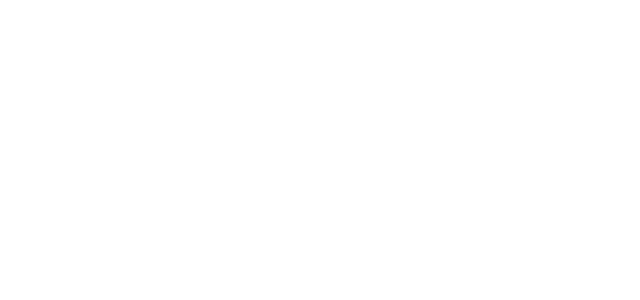
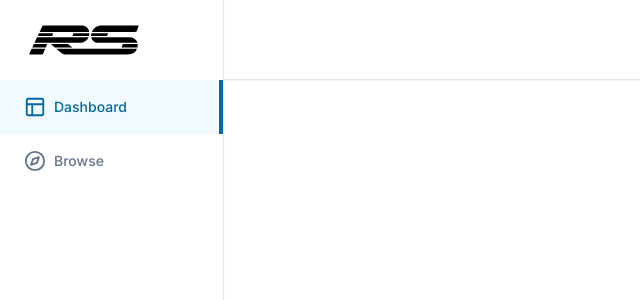
Before and after one commit to rsshonjoydas/lms-platform, a Next.js app: page / in a window 1280 px wide. Shown: the top 300 px of the page, without its empty margins (0-640 px from the left). Built offline with nearby package versions, Linux system fonts and the light colour scheme.

Commit message:
ci: sidebar & navbar

```diff
--- a/package.json
+++ b/package.json
@@ -22,6 +22,7 @@
   },
   "dependencies": {
     "@clerk/nextjs": "^4.24.1",
+    "@radix-ui/react-dialog": "^1.0.4",
     "@radix-ui/react-slot": "^1.0.2",
     "@types/node": "20.6.4",
     "@types/react": "18.2.22",
--- /dev/null
+++ b/src/app/(dashboard)/(routes)/search/page.tsx
@@ -0,0 +1,3 @@
+const SearchPage = () => <div>SearchPage</div>;
+
+export default SearchPage;
--- /dev/null
+++ b/src/app/(dashboard)/_components/logo.tsx
@@ -0,0 +1,5 @@
+import Image from 'next/image';
+
+const Logo = () => <Image height={120} width={120} alt='logo' src='/logo.svg' />;
+
+export default Logo;
--- /dev/null
+++ b/src/app/(dashboard)/_components/mobile-sidebar.tsx
@@ -0,0 +1,18 @@
+import { Sheet, SheetClose, SheetContent, SheetTrigger } from '@/components/ui/sheet';
+import { Menu } from 'lucide-react';
+import Sidebar from './sidebar';
+
+const MobileSidebar = () => (
+  <Sheet>
+    <SheetTrigger className='md:hidden pr-4 hover:opacity-75 transition'>
+      <Menu />
+    </SheetTrigger>
+    <SheetClose>
+      <SheetContent side='left' className='p-0 bg-white'>
+        <Sidebar />
+      </SheetContent>
+    </SheetClose>
+  </Sheet>
+);
+
+export default MobileSidebar;
--- /dev/null
+++ b/src/app/(dashboard)/_components/navbar.tsx
@@ -0,0 +1,11 @@
+import NavbarRoutes from '@/components/navbar-routes';
+import MobileSidebar from './mobile-sidebar';
+
+const Navbar = () => (
+  <div className='p-4 border-b h-full flex items-center bg-white shadow-sm'>
+    <MobileSidebar />
+    <NavbarRoutes />
+  </div>
+);
+
+export default Navbar;
--- /dev/null
+++ b/src/app/(dashboard)/_components/sidebar-item.tsx
@@ -0,0 +1,48 @@
+'use client';
+
+import { LucideIcon } from 'lucide-react';
+import { usePathname, useRouter } from 'next/navigation';
+
+import { cn } from '@/lib/utils';
+
+interface SidebarItemProps {
+  icon: LucideIcon;
+  label: string;
+  href: string;
+}
+
+const SidebarItem = ({ icon: Icon, label, href }: SidebarItemProps) => {
+  const pathname = usePathname();
+  const router = useRouter();
+
+  const isActive =
+    (pathname === '/' && href === '/') || pathname === href || pathname?.startsWith(`${href}/`);
+
+  const onClick = () => {
+    router.push(href);
+  };
+
+  return (
+    <button
+      onClick={onClick}
+      type='button'
+      className={cn(
+        'flex items-center gap-x-2 text-slate-500 text-sm font-[500] pl-6 transition-all hover:text-slate-600 hover:bg-slate-300/20',
+        isActive && 'text-sky-700 bg-sky-200/20 hover:bg-sky-200/20 hover:text-sky-700'
+      )}
+    >
+      <div className='flex items-center gap-x-2 py-4'>
+        <Icon size={22} className={cn('text-slate-500', isActive && 'text-sky-700')} />
+        {label}
+      </div>
+      <div
+        className={cn(
+          'ml-auto opacity-0 border-2 border-sky-700 h-full transition-all',
+          isActive && 'opacity-100'
+        )}
+      />
+    </button>
+  );
+};
+
+export default SidebarItem;
--- /dev/null
+++ b/src/app/(dashboard)/_components/sidebar-routes.tsx
@@ -0,0 +1,32 @@
+'use client';
+
+import { Compass, Layout } from 'lucide-react';
+
+import SidebarItem from './sidebar-item';
+
+const guestRoutes = [
+  {
+    icon: Layout,
+    label: 'Dashboard',
+    href: '/',
+  },
+  {
+    icon: Compass,
+    label: 'Browse',
+    href: '/search',
+  },
+];
+
+const SidebarRoutes = () => {
+  const routes = guestRoutes;
+
+  return (
+    <div className='flex flex-col w-full'>
+      {routes.map((route) => (
+        <SidebarItem key={route.href} icon={route.icon} label={route.label} href={route.href} />
+      ))}
+    </div>
+  );
+};
+
+export default SidebarRoutes;
--- /dev/null
+++ b/src/app/(dashboard)/_components/sidebar.tsx
@@ -0,0 +1,15 @@
+import Logo from './logo';
+import SidebarRoutes from './sidebar-routes';
+
+const Sidebar = () => (
+  <div className='h-full border-r flex flex-col overflow-y-auto bg-white shadow-sm'>
+    <div className='p-6 -my-11'>
+      <Logo />
+    </div>
+    <div className='flex flex-col w-full'>
+      <SidebarRoutes />
+    </div>
+  </div>
+);
+
+export default Sidebar;
--- /dev/null
+++ b/src/app/(dashboard)/layout.tsx
@@ -0,0 +1,16 @@
+import Navbar from './_components/navbar';
+import Sidebar from './_components/sidebar';
+
+const DashboardLayout = ({ children }: { children: React.ReactNode }) => (
+  <div className='h-full'>
+    <div className='h-[80px] md:pl-56 fixed inset-y-0 w-full z-50'>
+      <Navbar />
+    </div>
+    <div className='hidden md:flex h-full w-56 flex-col fixed inset-y-0 z-50'>
+      <Sidebar />
+    </div>
+    <main className='md:pl-56 h-full pt-[80px]'>{children}</main>
+  </div>
+);
+
+export default DashboardLayout;
--- a/src/app/globals.css
+++ b/src/app/globals.css
@@ -1,6 +1,8 @@
 @tailwind base;
 @tailwind components;
 @tailwind utilities;
+
+@import url('https://fonts.googleapis.com/css2?family=Pacifico&display=swap');
 
 html,
 body,
--- /dev/null
+++ b/src/components/navbar-routes.tsx
@@ -0,0 +1,9 @@
+import { UserButton } from '@clerk/nextjs';
+
+const NavbarRoutes = () => (
+  <div className='flex gap-x-2 ml-auto'>
+    <UserButton />
+  </div>
+);
+
+export default NavbarRoutes;
--- /dev/null
+++ b/src/components/ui/sheet.tsx
@@ -0,0 +1,121 @@
+'use client';
+
+import { cn } from '@/lib/utils';
+import * as SheetPrimitive from '@radix-ui/react-dialog';
+import { cva, type VariantProps } from 'class-variance-authority';
+import { X } from 'lucide-react';
+import * as React from 'react';
+
+const Sheet = SheetPrimitive.Root;
+
+const SheetTrigger = SheetPrimitive.Trigger;
+
+const SheetClose = SheetPrimitive.Close;
+
+const SheetPortal = ({ className, ...props }: SheetPrimitive.DialogPortalProps) => (
+  <SheetPrimitive.Portal className={cn(className)} {...props} />
+);
+SheetPortal.displayName = SheetPrimitive.Portal.displayName;
+
+const SheetOverlay = React.forwardRef<
+  React.ElementRef<typeof SheetPrimitive.Overlay>,
+  React.ComponentPropsWithoutRef<typeof SheetPrimitive.Overlay>
+>(({ className, ...props }, ref) => (
+  <SheetPrimitive.Overlay
+    className={cn(
+      'fixed inset-0 z-50 bg-background/80 backdrop-blur-sm data-[state=open]:animate-in data-[state=closed]:animate-out data-[state=closed]:fade-out-0 data-[state=open]:fade-in-0',
+      className
+    )}
+    {...props}
+    ref={ref}
+  />
+));
+SheetOverlay.displayName = SheetPrimitive.Overlay.displayName;
+
+const sheetVariants = cva(
+  'fixed z-50 gap-4 bg-background p-6 shadow-lg transition ease-in-out data-[state=open]:animate-in data-[state=closed]:animate-out data-[state=closed]:duration-300 data-[state=open]:duration-500',
+  {
+    variants: {
+      side: {
+        top: 'inset-x-0 top-0 border-b data-[state=closed]:slide-out-to-top data-[state=open]:slide-in-from-top',
+        bottom:
+          'inset-x-0 bottom-0 border-t data-[state=closed]:slide-out-to-bottom data-[state=open]:slide-in-from-bottom',
+        left: 'inset-y-0 left-0 h-full w-3/4 border-r data-[state=closed]:slide-out-to-left data-[state=open]:slide-in-from-left sm:max-w-sm',
+        right:
+          'inset-y-0 right-0 h-full w-3/4  border-l data-[state=closed]:slide-out-to-right data-[state=open]:slide-in-from-right sm:max-w-sm',
+      },
+    },
+    defaultVariants: {
+      side: 'right',
+    },
+  }
+);
+
+interface SheetContentProps
+  extends React.ComponentPropsWithoutRef<typeof SheetPrimitive.Content>,
+    VariantProps<typeof sheetVariants> {}
+
+const SheetContent = React.forwardRef<
+  React.ElementRef<typeof SheetPrimitive.Content>,
+  SheetContentProps
+>(({ side = 'right', className, children, ...props }, ref) => (
+  <SheetPortal>
+    <SheetOverlay />
+    <SheetPrimitive.Content ref={ref} className={cn(sheetVariants({ side }), className)} {...props}>
+      {children}
+      <SheetPrimitive.Close className='absolute right-4 top-4 rounded-sm opacity-70 ring-offset-background transition-opacity hover:opacity-100 focus:outline-none focus:ring-2 focus:ring-ring focus:ring-offset-2 disabled:pointer-events-none data-[state=open]:bg-secondary'>
+        <X className='h-4 w-4' />
+        <span className='sr-only'>Close</span>
+      </SheetPrimitive.Close>
+    </SheetPrimitive.Content>
+  </SheetPortal>
+));
+SheetContent.displayName = SheetPrimitive.Content.displayName;
+
+const SheetHeader = ({ className, ...props }: React.HTMLAttributes<HTMLDivElement>) => (
+  <div className={cn('flex flex-col space-y-2 text-center sm:text-left', className)} {...props} />
+);
+SheetHeader.displayName = 'SheetHeader';
+
+const SheetFooter = ({ className, ...props }: React.HTMLAttributes<HTMLDivElement>) => (
+  <div
+    className={cn('flex flex-col-reverse sm:flex-row sm:justify-end sm:space-x-2', className)}
+    {...props}
+  />
+);
+SheetFooter.displayName = 'SheetFooter';
+
+const SheetTitle = React.forwardRef<
+  React.ElementRef<typeof SheetPrimitive.Title>,
+  React.ComponentPropsWithoutRef<typeof SheetPrimitive.Title>
+>(({ className, ...props }, ref) => (
+  <SheetPrimitive.Title
+    ref={ref}
+    className={cn('text-lg font-semibold text-foreground', className)}
+    {...props}
+  />
+));
+SheetTitle.displayName = SheetPrimitive.Title.displayName;
+
+const SheetDescription = React.forwardRef<
+  React.ElementRef<typeof SheetPrimitive.Description>,
+  React.ComponentPropsWithoutRef<typeof SheetPrimitive.Description>
+>(({ className, ...props }, ref) => (
+  <SheetPrimitive.Description
+    ref={ref}
+    className={cn('text-sm text-muted-foreground', className)}
+    {...props}
+  />
+));
+SheetDescription.displayName = SheetPrimitive.Description.displayName;
+
+export {
+  Sheet,
+  SheetClose,
+  SheetContent,
+  SheetDescription,
+  SheetFooter,
+  SheetHeader,
+  SheetTitle,
+  SheetTrigger,
+};
```
Also changed, not shown: public/logo.svg (added), 1 other file (tests, documents, lock files or other folders).
